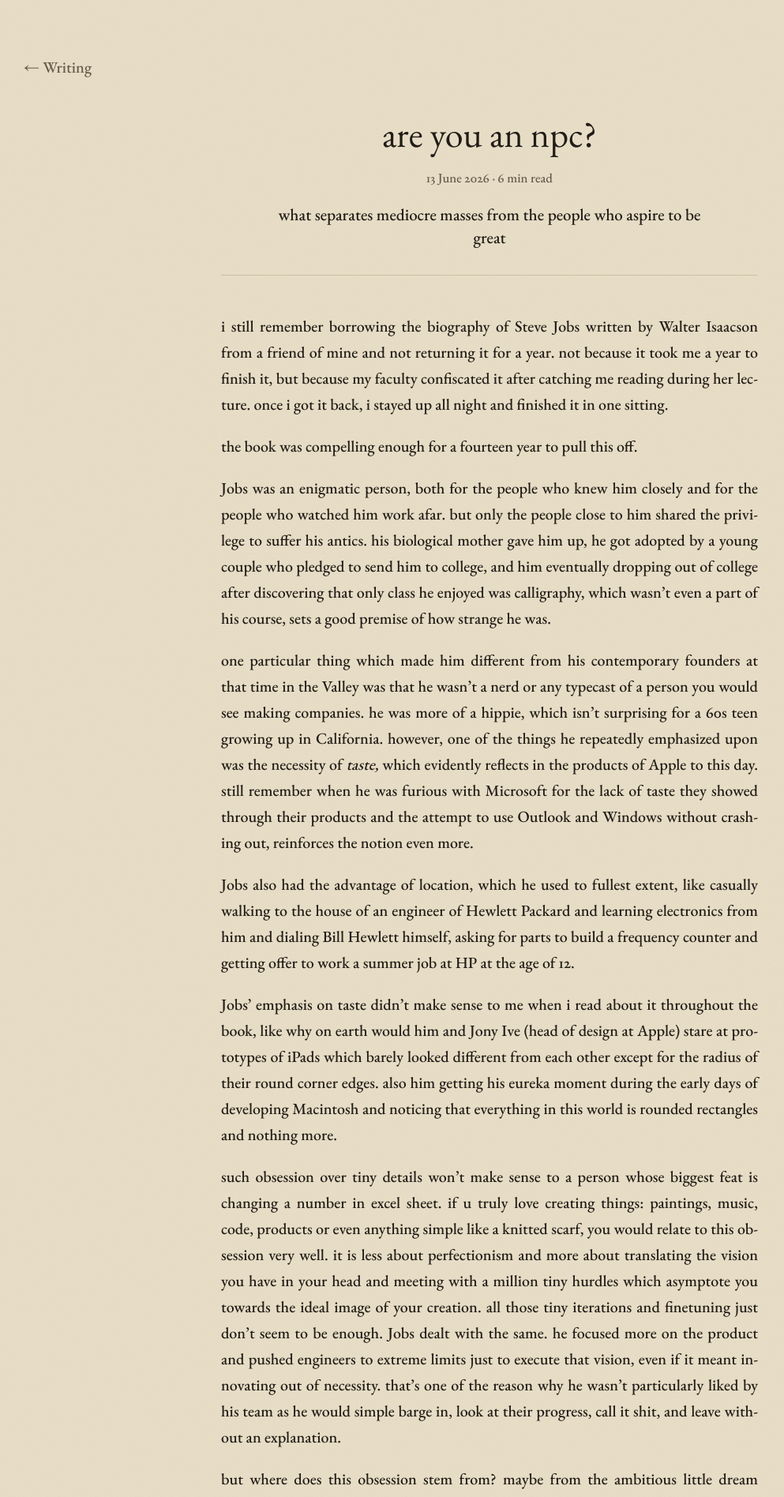
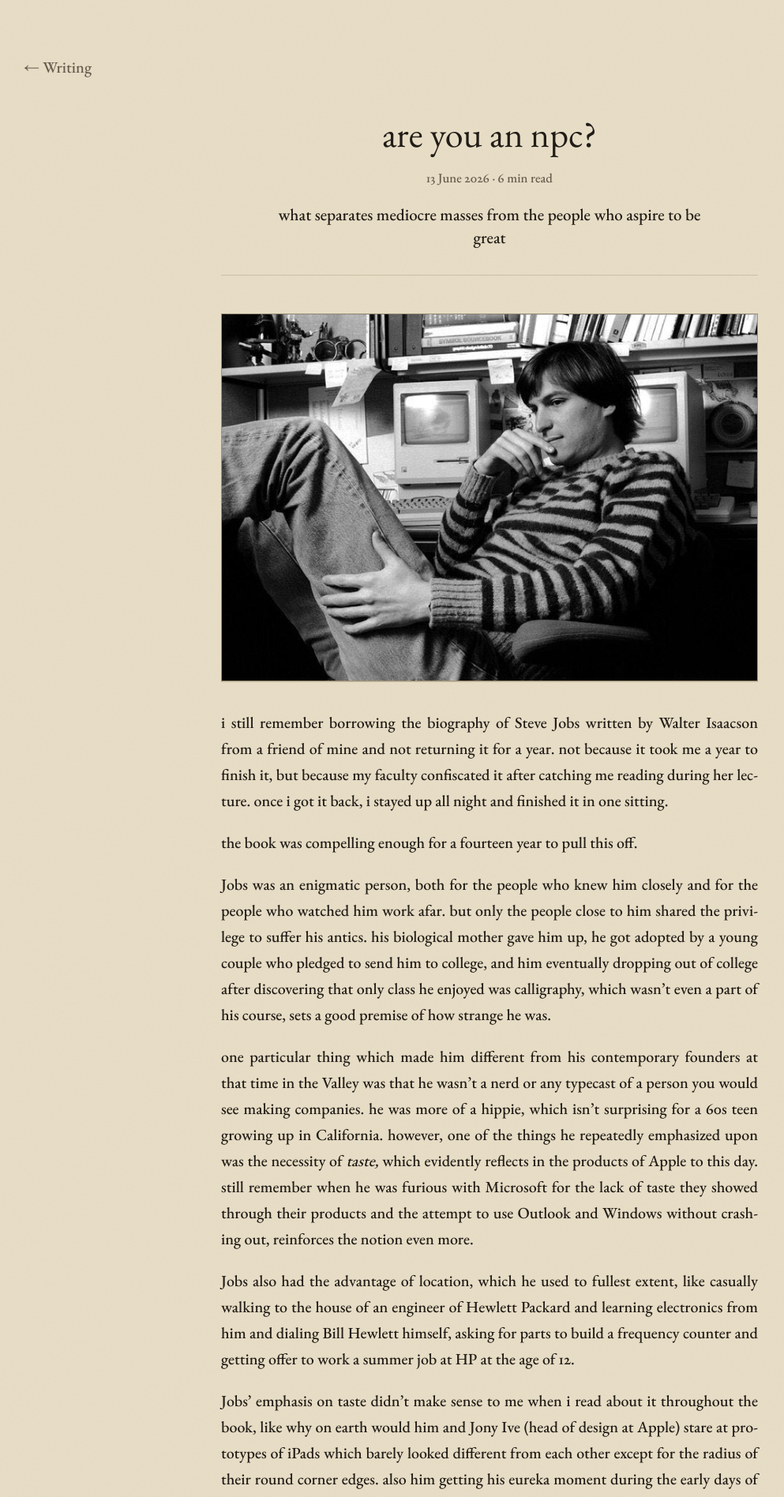
Before and after one commit to utsav1033/utsav1033.github.io, a Jekyll site: the page built from _posts/2026-06-13-are-you-an-npc.md, in a window 1280 px wide. Shown: the top 1896 px of the page at 79% size, without its empty margins (20-1013 px from the left). Built offline with Jekyll 4.4.1, drawn with Linux system fonts in a browser that asks for light colours; some web fonts are replaced.

Commit message:
Photos in the first post; quill-in-diamond tab icon
Co-Authored-By: Claude Opus 5.5 <noreply@anthropic.com>
Claude-Session: https://claude.ai/code/session_015cVeRoevk6qm372wxHdwQR

```diff
--- a/_includes/head.html
+++ b/_includes/head.html
@@ -2,6 +2,9 @@
 <meta name="viewport" content="width=device-width, initial-scale=1">
 <title>{% if page.title %}{{ page.title }} · {% endif %}{{ site.title }}</title>
 <meta name="description" content="{{ page.description | default: site.description }}">
+<link rel="icon" href="{{ '/assets/favicon.svg' | relative_url }}" type="image/svg+xml">
+<link rel="icon" href="{{ '/assets/favicon-32.png' | relative_url }}" sizes="32x32" type="image/png">
+<link rel="apple-touch-icon" href="{{ '/assets/apple-touch-icon.png' | relative_url }}">
 <link rel="preconnect" href="https://fonts.googleapis.com">
 <link rel="preconnect" href="https://fonts.gstatic.com" crossorigin>
 <link href="https://fonts.googleapis.com/css2?family=EB+Garamond:wght@400;500;700&family=IM+Fell+English&family=IM+Fell+English+SC&display=swap" rel="stylesheet">
--- a/_posts/2026-06-13-are-you-an-npc.md
+++ b/_posts/2026-06-13-are-you-an-npc.md
@@ -2,6 +2,8 @@
 title: are you an npc?
 description: what separates mediocre masses from the people who aspire to be great
 ---
+![Steve Jobs in his office, leaning back in a chair beside an early Macintosh](/images/are-you-an-npc/jobs-1.jpg)
+
 i still remember borrowing the biography of Steve Jobs written by Walter Isaacson from a friend of mine and not returning it for a year. not because it took me a year to finish it, but because my faculty confiscated it after catching me reading during her lecture. once i got it back, i stayed up all night and finished it in one sitting.
 
 the book was compelling enough for a fourteen year to pull this off.
--- a/assets/css/site.css
+++ b/assets/css/site.css
@@ -168,7 +168,7 @@ footer p{margin:.2em 0}
 .post-body code{font-family:ui-monospace,"SF Mono",Menlo,monospace;font-size:.82em;background:var(--card);border:1px solid var(--rule);border-radius:3px;padding:.05em .3em}
 .post-body pre{background:var(--card);border:1px solid var(--hair);padding:1em 1.1em;overflow-x:auto;font-size:15px;line-height:1.5;margin:1.2em 0}
 .post-body pre code{background:none;border:0;padding:0;font-size:inherit}
-.post-body img{max-width:100%;height:auto;display:block;margin:0 auto}
+.post-body img{max-width:100%;height:auto;display:block;margin:1.8em auto;border:1px solid var(--hair);box-shadow:0 1px 0 var(--rule)}
 .post-body figure{margin:1.6em 0}
 .post-body .footnotes{margin-top:2.6em;padding-top:1em;border-top:1px solid var(--rule);font-size:16.5px;color:var(--muted)}
 .post-body .footnotes p{text-align:left;margin:0 0 .4em}
```
Also changed, not shown: other parts of _posts/2026-06-13-are-you-an-npc.md (+4 -0 lines), assets/apple-touch-icon.png (added), assets/favicon-32.png (added), assets/favicon.svg (added), images/are-you-an-npc/jobs-1.jpg (added), images/are-you-an-npc/jobs-2.jpg (added), images/are-you-an-npc/jobs-3.jpg (added).
